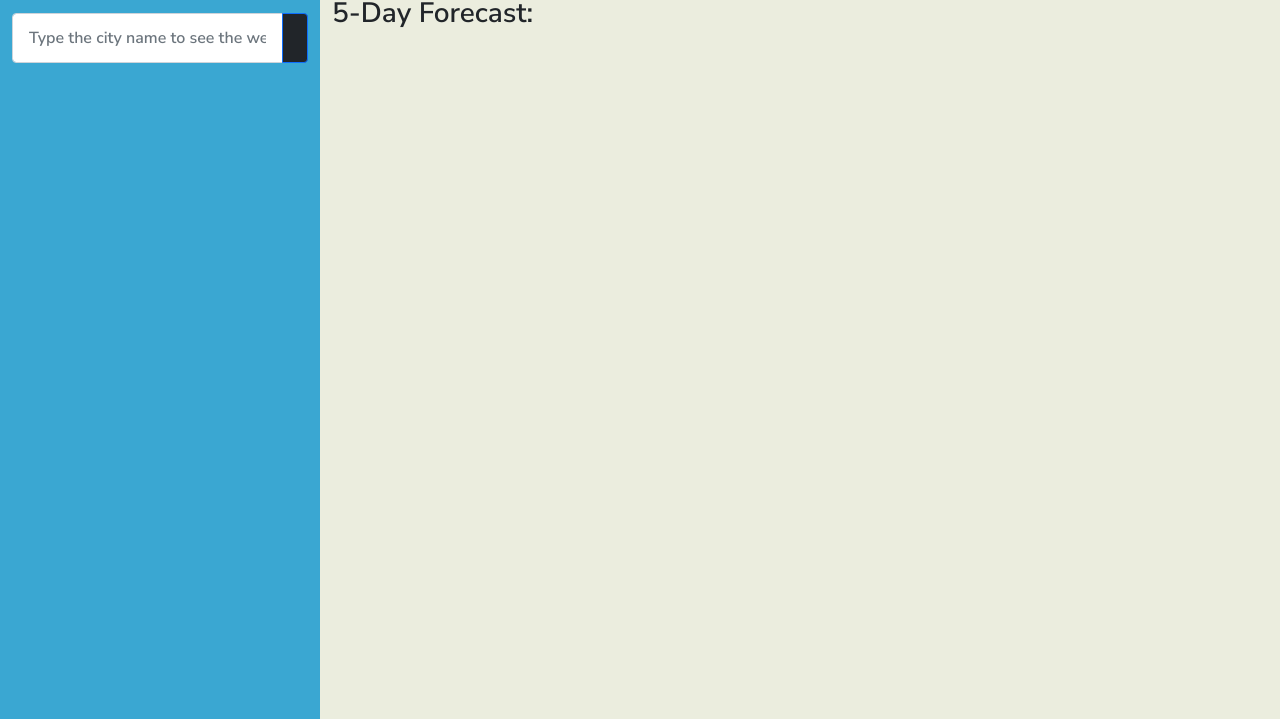
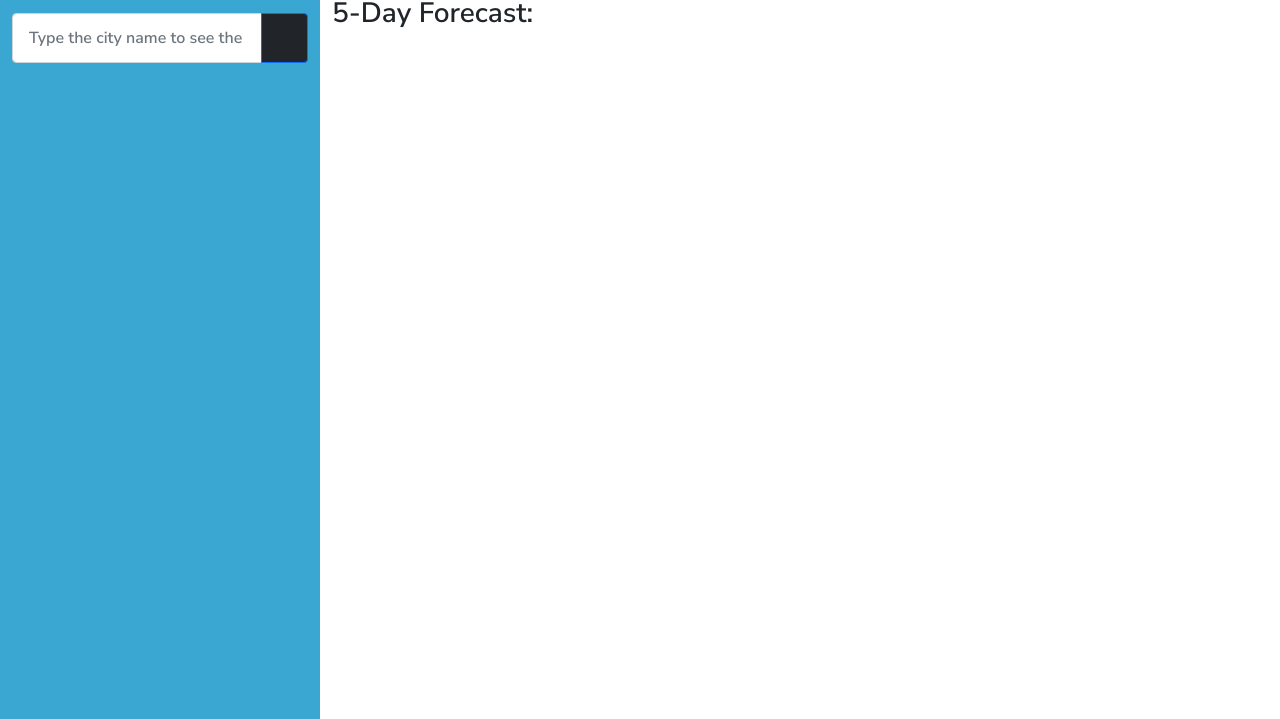
Before and after one commit to 123sites/Weather-Outlook, a plain HTML site: page index.html in a window 1280 px wide. Shown: the part 206-925 px from the top of the page. Drawn offline with nearby package versions, Linux system fonts and the light colour scheme.

Commit message:
Fixed the color on the body so it matches the top.

```diff
--- a/assets/style.css
+++ b/assets/style.css
@@ -23,7 +23,14 @@ h4 {
 
 body {
   display: row;
+  font-family: 'Nunito Sans', sans-serif!important;
+  background-color: #3aa7d2!important;
 }
+
+.btn {
+  padding: 1.375rem 1.40rem;
+}
+
 p {
   color: black;
 }
@@ -45,13 +52,8 @@ p {
 }
 
 #weather {
-  background-color: rgb(235, 237, 222)!important;
+  background-color: rgb(255 255 255)!important;
 }
-
-/* .card {
-  display:flex;
-  grid:inline-flex;
-} */
 
 #cityInfo,
 #uvIndexColor,
@@ -80,8 +82,3 @@ li {
   background-color: #7d98ac;
   color: #fafcee;
 }
-
-body {
-  font-family: 'Nunito Sans', sans-serif!important;
-  background-color: #97A6A4;
-}
--- a/index.html
+++ b/index.html
@@ -65,7 +65,7 @@
             </div>
 
             <div class="row pb-2 pt-1">
-                <div class="col-12 ml-2">
+                <div class="col-12 ml-2 bg">
                     <h3>5-Day Forecast:</h3>
                 </div>
                 <!-- <img id="icon" src = "" alt = "Weather icon">  -->
```
Also changed, not shown: assets/script.js (+24 -0 lines).
